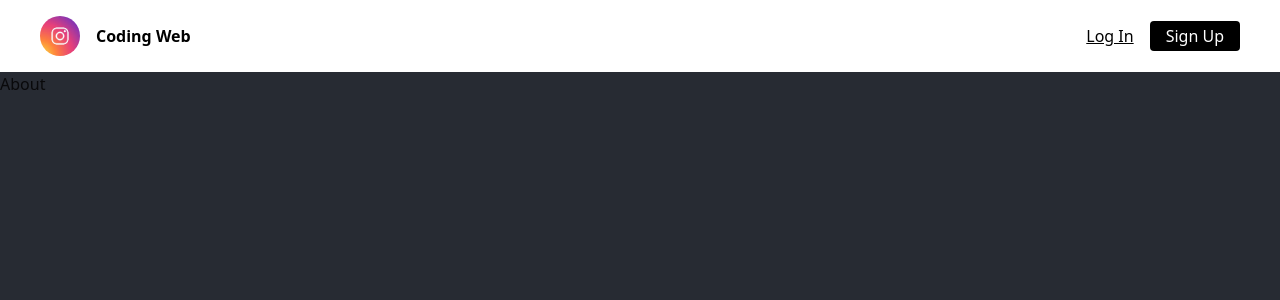
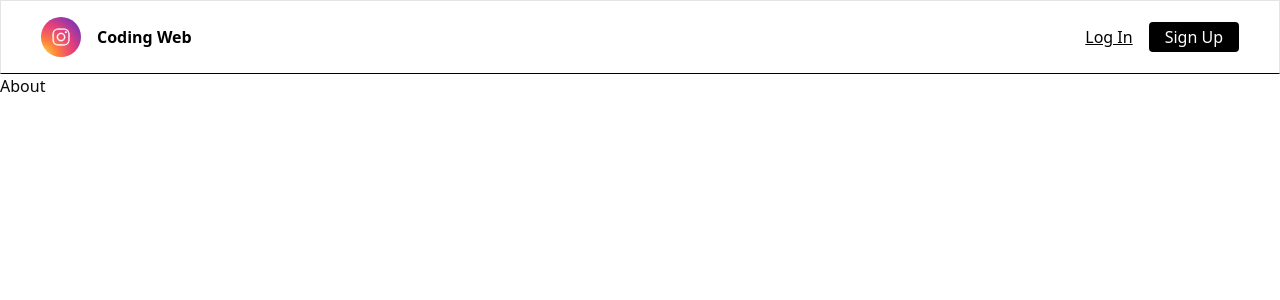
Before and after one commit to 4nd3er/coding-projects, a React (Vite) app: page /about in a window 1280 px wide. Shown: the top 300 px of the page. Built offline with nearby package versions, Linux system fonts and the light colour scheme.

Commit message:
estilos en navbar añadidos

```diff
--- a/src/components/navbar.tsx
+++ b/src/components/navbar.tsx
@@ -4,7 +4,7 @@ import { Link } from 'react-router-dom';
 
 const NavBar: React.FC = () => {
   return (
-    <nav className="bg-white py-4 px-10 w-full">
+    <nav className="bg-white py-4 px-10 w-full border border-b-black">
       <ul className="flex justify-between items-center text-black">
         <div className='flex items-center'>
         <li>
--- a/src/index.css
+++ b/src/index.css
@@ -8,7 +8,6 @@ body {
   place-items: center;
   width: 100vw;
   height: 100vh;
-  background-color: #272b33;
 }
 
 @layer base {
--- /dev/null
+++ b/src/pages/logIn/index.tsx
@@ -0,0 +1,9 @@
+
+
+function About  ()  {
+  return (
+    <div>About</div>
+  )
+}
+
+export default About
--- /dev/null
+++ b/src/pages/signUp/index.tsx
@@ -0,0 +1,7 @@
+const Contact = () => {
+    return (
+      <div>Contact</div>
+    )
+  }
+
+  export default Contact
```
